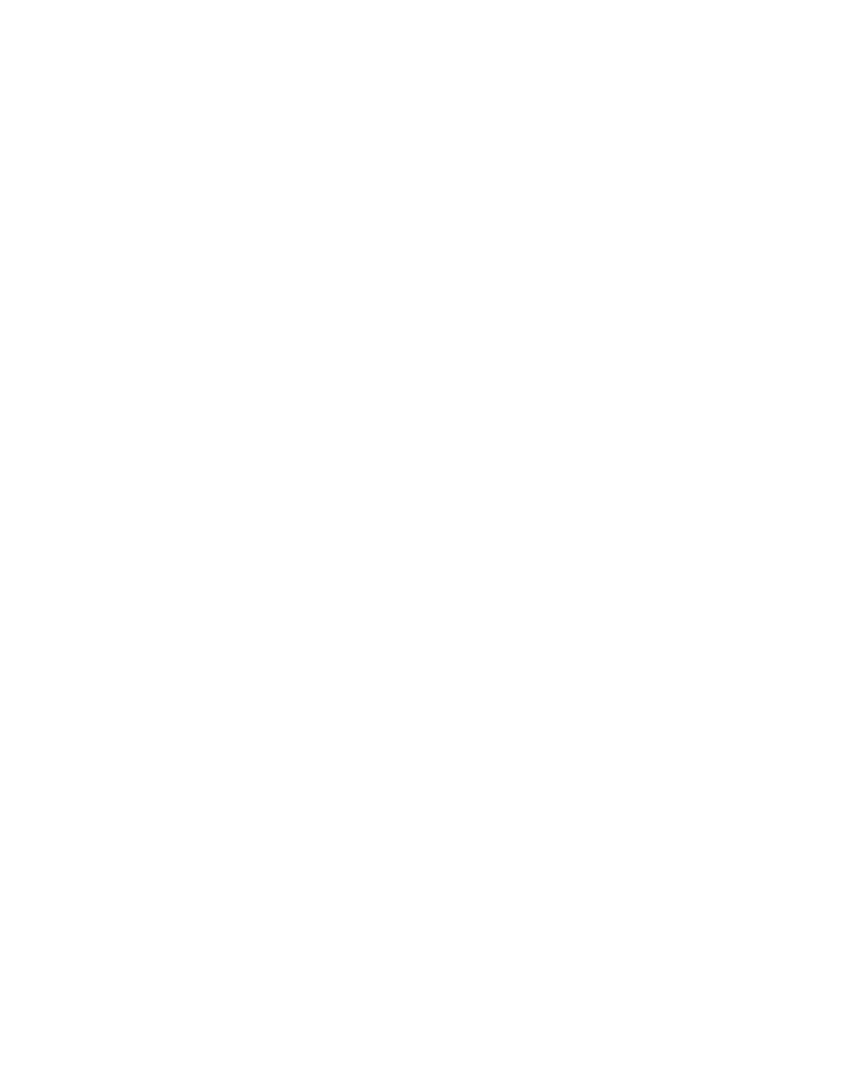
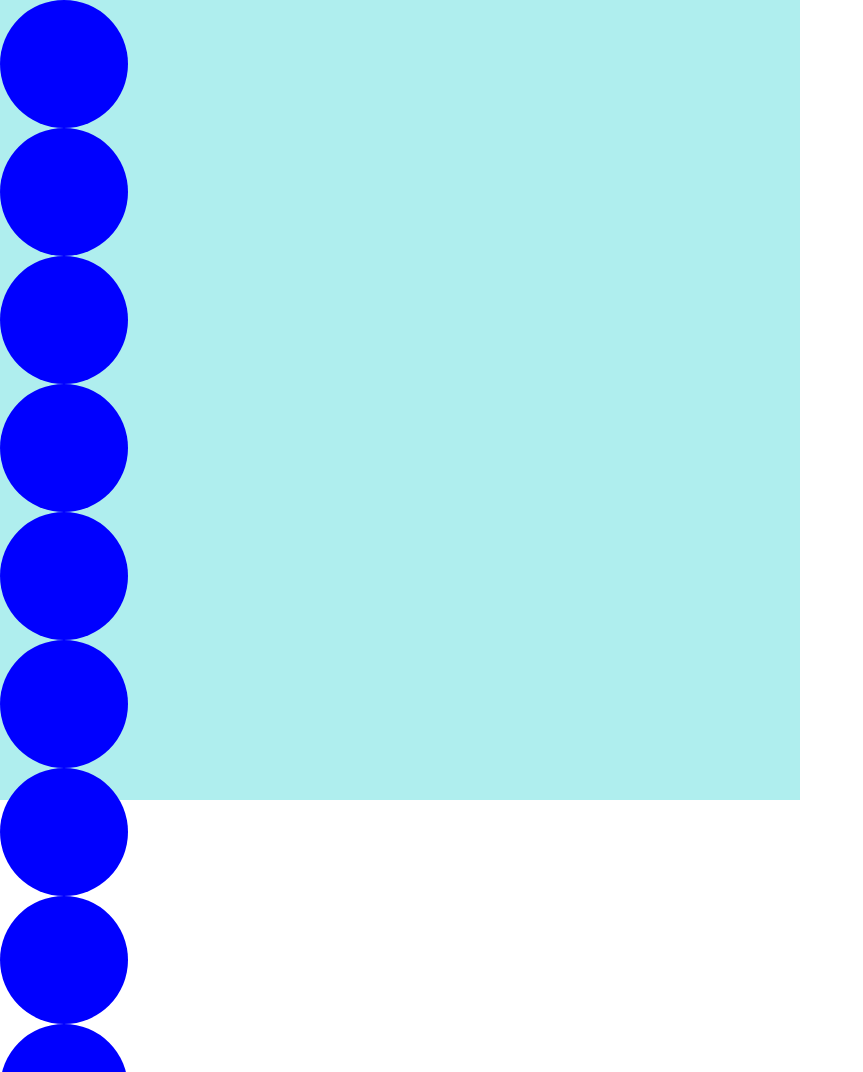
Before and after one commit to lulu-codes/mar25-t1w3-advanced-css, a plain HTML site: page index.html in a window 1280 px wide. Shown: the top 1072 px of the page, without its empty margins (0-863 px from the left). Before the commit the page ends 800 px from the top, so only its background shows below. Drawn offline with Linux system fonts and the light colour scheme.

Commit message:
Adding CSS and bubble animations

```diff
--- a/index.html
+++ b/index.html
@@ -3,9 +3,22 @@
 <head>
     <meta charset="UTF-8">
     <meta name="viewport" content="width=device-width, initial-scale=1.0">
-    <title>Document</title>
+    <title>Bubbles</title>
+    <link rel="stylesheet" href="styles.css">
 </head>
 <body>
-
+    <div class="bubbles">
+		<div class="bubble"></div>
+		<div class="bubble"></div>
+		<div class="bubble"></div>
+		<div class="bubble"></div>
+		<div class="bubble"></div>
+		<div class="bubble"></div>
+		<div class="bubble"></div>
+		<div class="bubble"></div>
+		<div class="bubble"></div>
+		<div class="bubble"></div>
+		<div class="bubble"></div>
+    </div>
 </body>
 </html>
--- /dev/null
+++ b/styles.css
@@ -0,0 +1,24 @@
+* {
+    padding: 0;
+    margin: 0;
+}
+
+.bubbles {
+    width: 100dvh;
+    height: 100dvh;
+    background-color: paleturquoise;
+}
+
+.bubble {
+	width: 10dvw;
+	/* aspect-ratio: 1; */
+	height: 10dvw;
+	background-color: blue;
+	transition: background-color 1s, transform 1s;
+	border-radius: 50%;
+}
+
+.bubble:hover {
+	background-color: steelblue;
+	transform: scale(2);
+}
```
Also changed, not shown: 1 other file.
